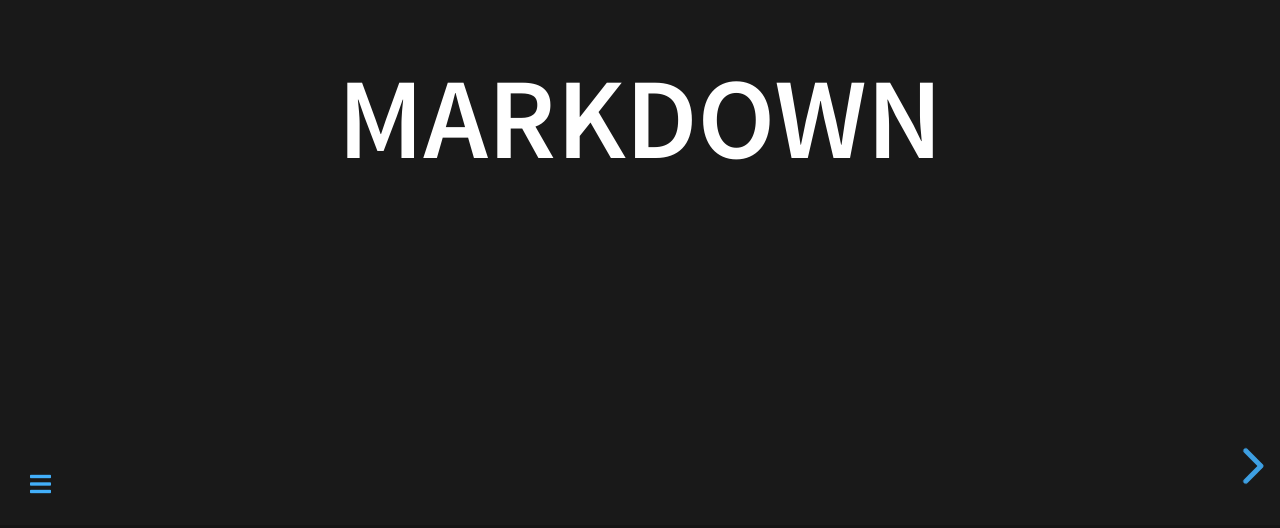
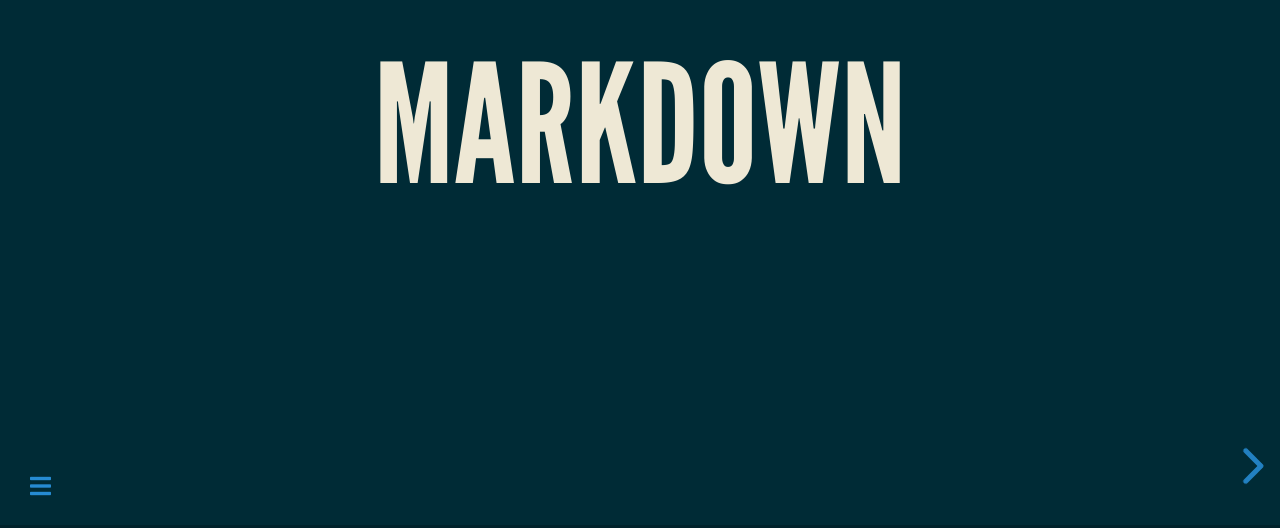
Before and after one commit to danbst/slides, a plain HTML site: page theme1_slides.html in a window 1280 px wide. Shown: the part 272-800 px from the top of the page. Drawn offline with Linux system fonts and the light colour scheme.

Commit message:
update theme1

```diff
--- a/theme1_slides.html
+++ b/theme1_slides.html
@@ -10,7 +10,7 @@
   <meta name="viewport" content="width=device-width, initial-scale=1.0">
   <link rel="stylesheet" href="revealjs/dist/reset.css">
   <link rel="stylesheet" href="revealjs/dist/reveal.css">
-  <link rel="stylesheet" href="revealjs/dist/theme/black.css" id="theme">
+  <link rel="stylesheet" href="revealjs/dist/theme/moon.css" id="theme">
   <!-- Theme used for syntax hirevealjs/ghlighting of code -->
   <link rel="stylesheet" href="revealjs/plugin/highlight/zenburn.css">
  </head>
@@ -184,7 +184,7 @@
 
 ### Чи можна порушувати правила?
 
-NO ❌
+## NO ❌
 <!-- .element: class="fragment r-fit-text" data-fragment-index="0" -->
 
 ---
@@ -314,7 +314,7 @@
 
 Рядки, які починаються з `#`, називаються
 
-Коментарі
+## Коментарі
 <!-- .element: class="r-fit-text" -->
 
 Особисто я їх також називаю "коменти", "рядки на ігнорі", "відключені рядки".
```
